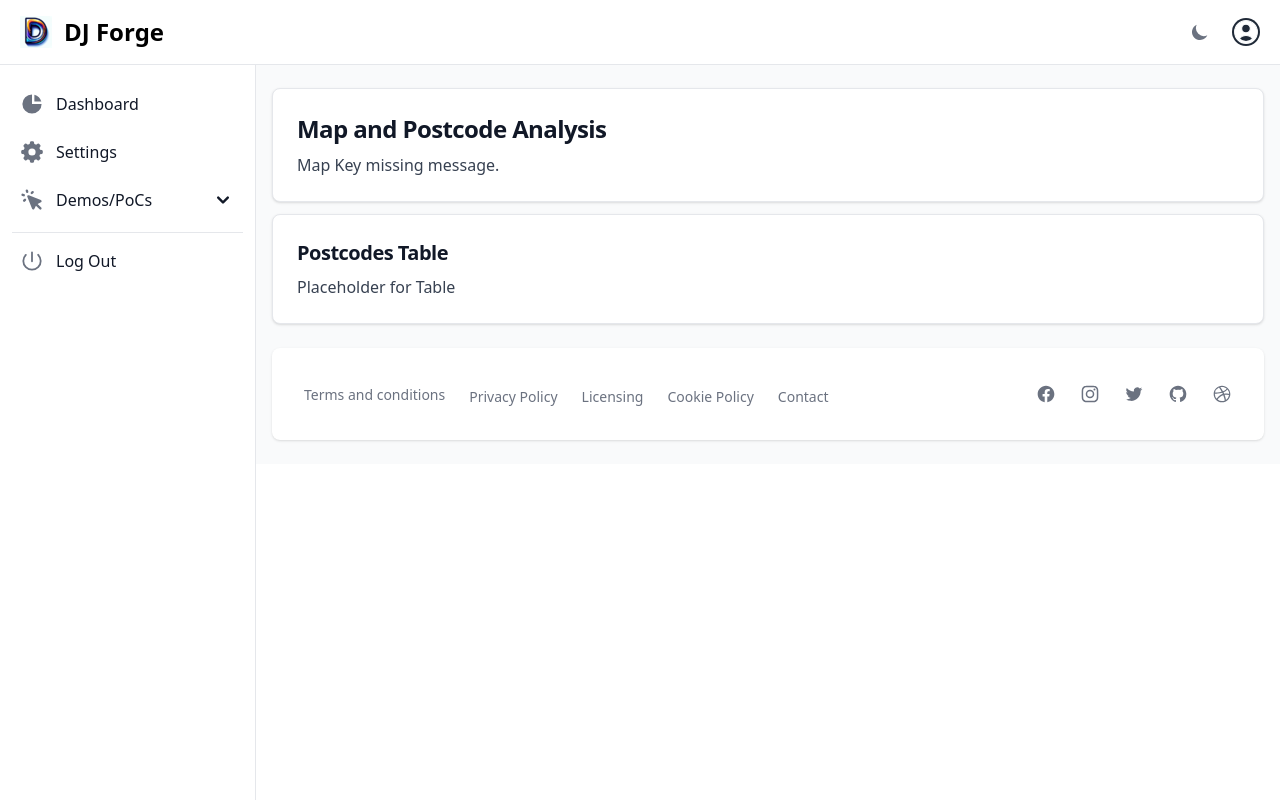
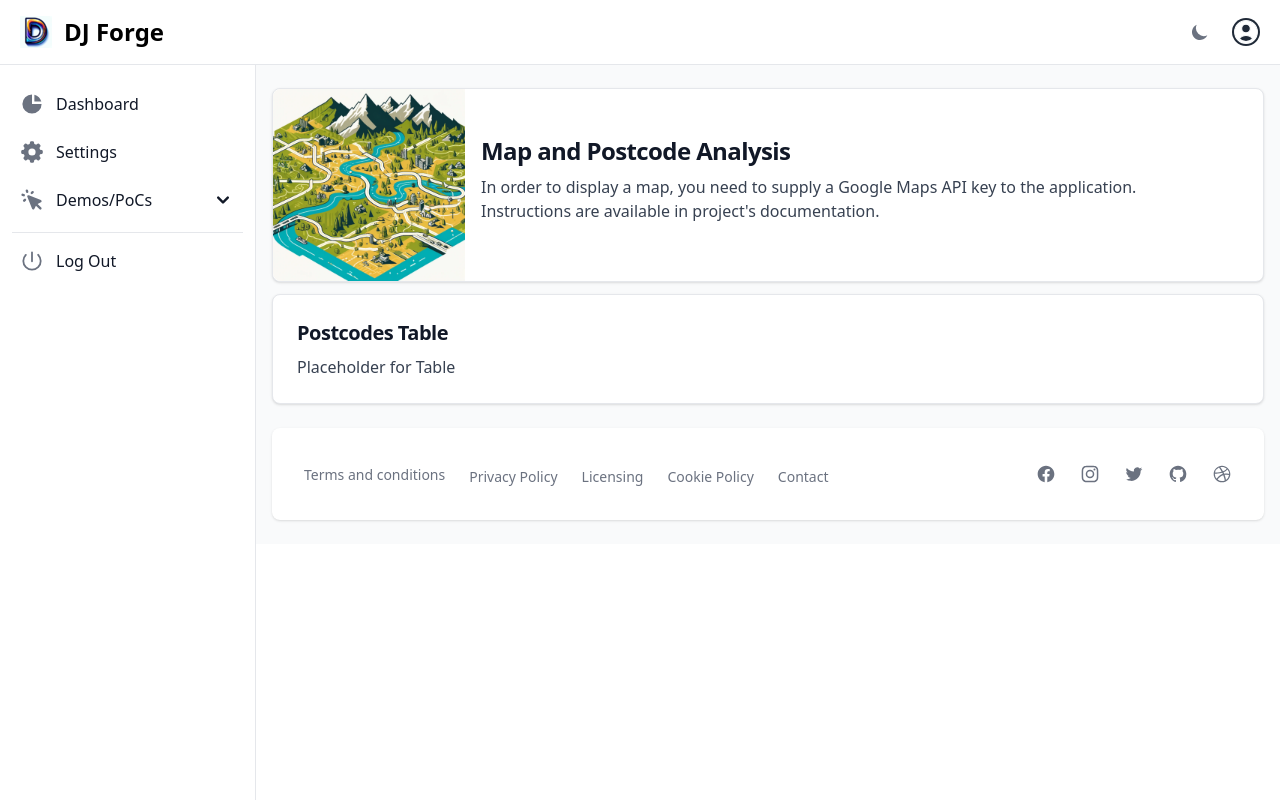
Before and after one commit to dimitrismistriotis/djforge, a Django app: page /pocs/map in a window 1280 px wide. Run offline with Django 5.2, Linux system fonts and the light colour scheme; parts of the project's set-up code (start-up, migrations or seed data) failed here and were passed over; some libraries are stand-ins or nearby versions.

Commit message:
feat(PoCs-App): message for when key is not available

```diff
--- a/dj_pocs/templates/dj_pocs/map.html
+++ b/dj_pocs/templates/dj_pocs/map.html
@@ -19,21 +19,35 @@
     <div class="px-4 pt-6">
       {% include "dj_theme/messages.html" %}
 
+      {% if google_maps_api_key %}
         <div class="block p-6 bg-white border border-gray-200 rounded-lg shadow hover:bg-gray-100 dark:bg-gray-800 dark:border-gray-700 dark:hover:bg-gray-700">
           <h3 class="mb-2 text-2xl font-bold tracking-tight text-gray-900 dark:text-white">
             {% trans "Map and Postcode Analysis" %}
           </h3>
 
-        {% if google_maps_api_key %}
           <p class="font-normal text-gray-700 dark:text-gray-400">
-            Placeholder for Map
+            Placeholder for map.
           </p>
+        </div>
       {% else %}
-          <p class="font-normal text-gray-700 dark:text-gray-400">
-            Map Key missing message.
+        <div href="#" class="flex flex-col items-center bg-white border border-gray-200 rounded-lg shadow md:flex-row hover:bg-gray-100 dark:border-gray-700 dark:bg-gray-800 dark:hover:bg-gray-700">
+          <img class="object-cover w-full rounded-t-lg h-96 md:h-auto md:w-48 md:rounded-none md:rounded-s-lg"
+              src="{% static "dj_pocs/map.png" %}" alt="Map Image">
+
+          <div class="flex flex-col justify-between p-4 leading-normal">
+              <h3 class="mb-2 text-2xl font-bold tracking-tight text-gray-900 dark:text-white">
+                {% trans "Map and Postcode Analysis" %}
+              </h3>
+
+              <p class="mb-3 font-normal text-gray-700 dark:text-gray-400">
+                {% trans "In order to display a map, you need to supply a Google Maps API key to the application." %}
+                <br />
+                {% trans "Instructions are available in project's documentation." %}
               </p>
+          </div>
+        </div>
       {% endif %}
-      </div>
+
 
       <div class="mt-3 block p-6 bg-white border border-gray-200 rounded-lg shadow hover:bg-gray-100 dark:bg-gray-800 dark:border-gray-700 dark:hover:bg-gray-700">
         <h5 class="mb-2 text-xl font-bold tracking-tight text-gray-900 dark:text-white">
--- a/dj_theme/static/dj_theme/css/output.css
+++ b/dj_theme/static/dj_theme/css/output.css
@@ -1427,6 +1427,10 @@ input:checked + .toggle-bg {
   height: 100%;
 }
 
+.h-96 {
+  height: 24rem;
+}
+
 .min-h-0 {
   min-height: 0px;
 }
@@ -2077,6 +2081,11 @@ input:checked + .toggle-bg {
   stroke: #F9FAFB;
 }
 
+.object-cover {
+  -o-object-fit: cover;
+     object-fit: cover;
+}
+
 .p-1 {
   padding: 0.25rem;
 }
@@ -2379,6 +2388,10 @@ input:checked + .toggle-bg {
   line-height: 1.25;
 }
 
+.leading-normal {
+  line-height: 1.5;
+}
+
 .tracking-tight {
   letter-spacing: -0.025em;
 }
@@ -2440,11 +2453,6 @@ input:checked + .toggle-bg {
 .text-orange-800 {
   --tw-text-opacity: 1;
   color: rgb(138 44 13 / var(--tw-text-opacity));
-}
-
-.text-purple-500 {
-  --tw-text-opacity: 1;
-  color: rgb(144 97 249 / var(--tw-text-opacity));
 }
 
 .text-purple-600 {
@@ -2930,10 +2938,22 @@ input:checked + .toggle-bg {
     height: 100vh;
   }
 
+  .md\:h-auto {
+    height: auto;
+  }
+
   .md\:w-12 {
     width: 3rem;
   }
 
+  .md\:w-48 {
+    width: 12rem;
+  }
+
+  .md\:max-w-xl {
+    max-width: 36rem;
+  }
+
   .md\:grid-cols-1 {
     grid-template-columns: repeat(1, minmax(0, 1fr));
   }
@@ -2944,6 +2964,10 @@ input:checked + .toggle-bg {
 
   .md\:grid-cols-3 {
     grid-template-columns: repeat(3, minmax(0, 1fr));
+  }
+
+  .md\:flex-row {
+    flex-direction: row;
   }
 
   .md\:items-center {
@@ -2970,6 +2994,15 @@ input:checked + .toggle-bg {
     margin-bottom: calc(1.5rem * var(--tw-space-y-reverse));
   }
 
+  .md\:rounded-none {
+    border-radius: 0px;
+  }
+
+  .md\:rounded-s-lg {
+    border-start-start-radius: 0.5rem;
+    border-end-start-radius: 0.5rem;
+  }
+
   .md\:p-6 {
     padding: 1.5rem;
   }
```
Lines whose indentation alone changed are shown as unchanged.
